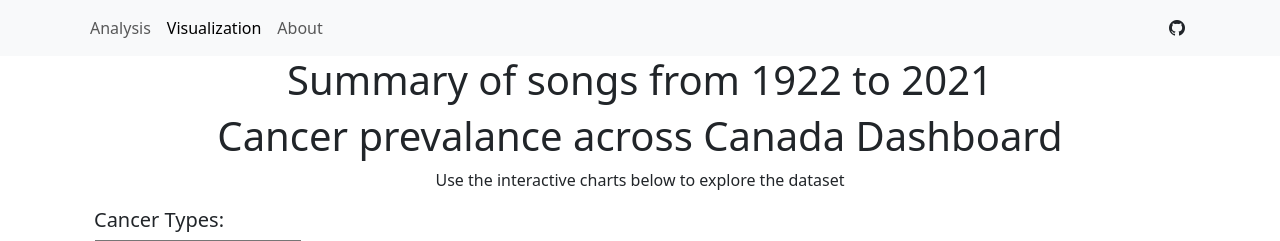
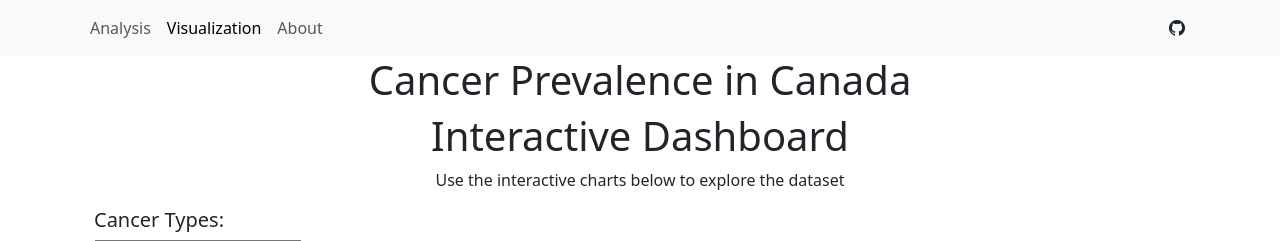
Before and after one commit to MoneyGeng/mapping-cancer, a Flask app: page /visualization/ in a window 1280 px wide. Shown: the top 241 px of the page. Run offline with Flask 3, Linux system fonts and the light colour scheme; data that the repository does not hold is empty; some libraries are stand-ins or nearby versions.

Commit message:
slight changes to visualization.html

```diff
--- a/templates/visualization.html
+++ b/templates/visualization.html
@@ -3,15 +3,14 @@
 {% block title %}Visualization{% endblock %}
 
 {% block header %}
-<!-- TODO: change this title -->
-<h1>Summary of songs from 1922 to 2021</h1>
+<h1>Cancer Prevalence in Canada</h1>
 {% endblock %}
 
 {% block content %}
 <div class="container">
   <div class="row">
     <div class="col-md-12 jumbotron text-center">
-      <h1>Cancer prevalance across Canada Dashboard</h1>
+      <h1>Interactive Dashboard</h1>
       <p>Use the interactive charts below to explore the dataset</p>
     </div>
   </div>
```
